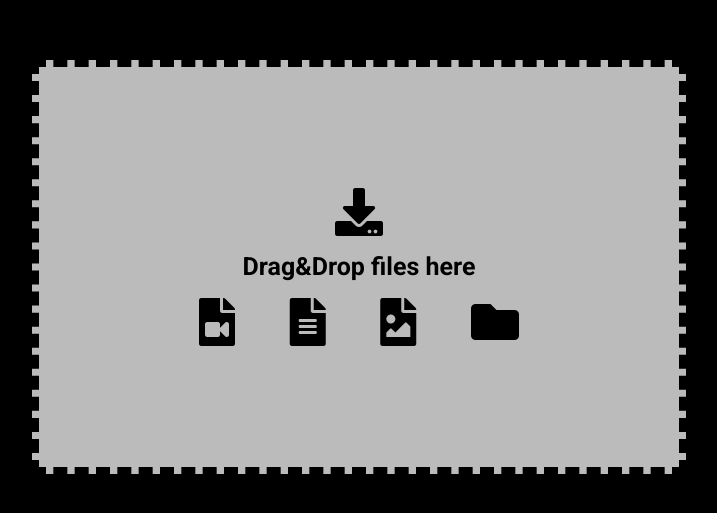
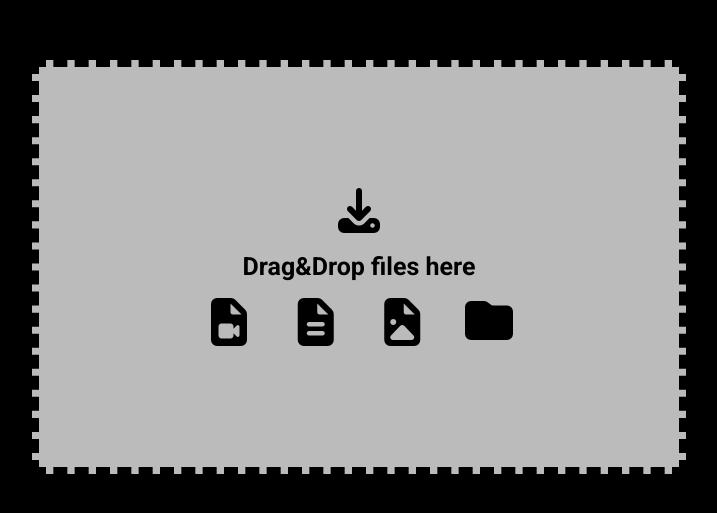
Before and after one commit to GeraldoJAlves/front-end-aula, a website: page src/index.html in a window 1280 px wide. Shown: the part 133-646 px from the top of the page, without its empty margins (281-998 px from the left). Drawn offline with Linux system fonts and the light colour scheme.

Commit message:
importando fontawesome

```diff
--- a/index.js
+++ b/index.js
@@ -1,7 +1,7 @@
 const express = require('express')
 
 const app = express();
-app.use('/assets', express.static('assets'));
+app.use('/assets/libs/fontawesome-free', express.static('./node_modules/@fortawesome/fontawesome-free'));
 app.use('/', express.static('src'));
 
 app.listen(3000)
--- a/package.json
+++ b/package.json
@@ -11,6 +11,7 @@
   "author": "",
   "license": "ISC",
   "dependencies": {
+    "@fortawesome/fontawesome-free": "^5.15.3",
     "express": "^4.17.1",
     "nodemon": "^2.0.7"
   }
--- a/src/index.html
+++ b/src/index.html
@@ -4,7 +4,7 @@
     <title>Drag&Drop</title>
     <link rel="stylesheet" href="css/normalize.css">
     <!-- FontAwesome -->
-    <link href="/assets/libs/fontawesome-free-5.15.3-web/css/all.css" rel="stylesheet">
+    <link href="/assets/libs/fontawesome-free/css/all.css" rel="stylesheet">
     <link rel="stylesheet" href="css/style.css" />
   </head>
   <body>
```
Also changed, not shown: 1 other file.
